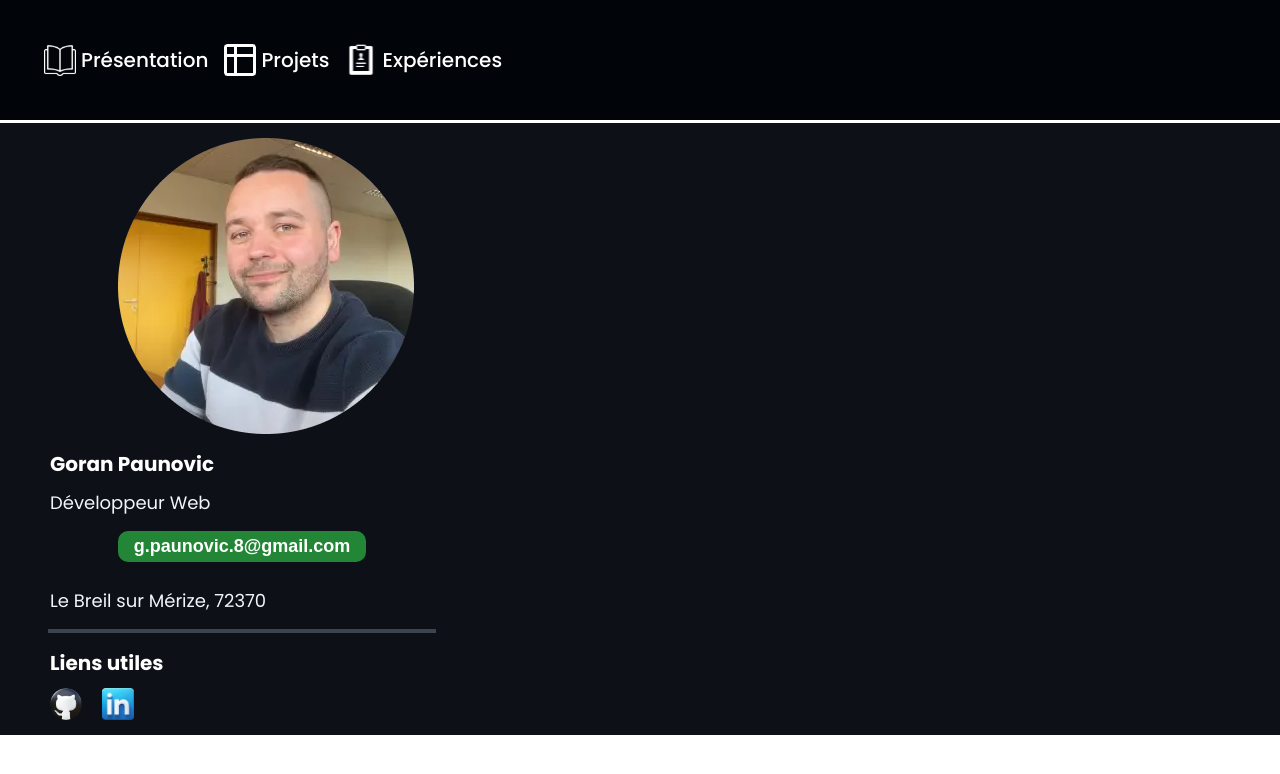
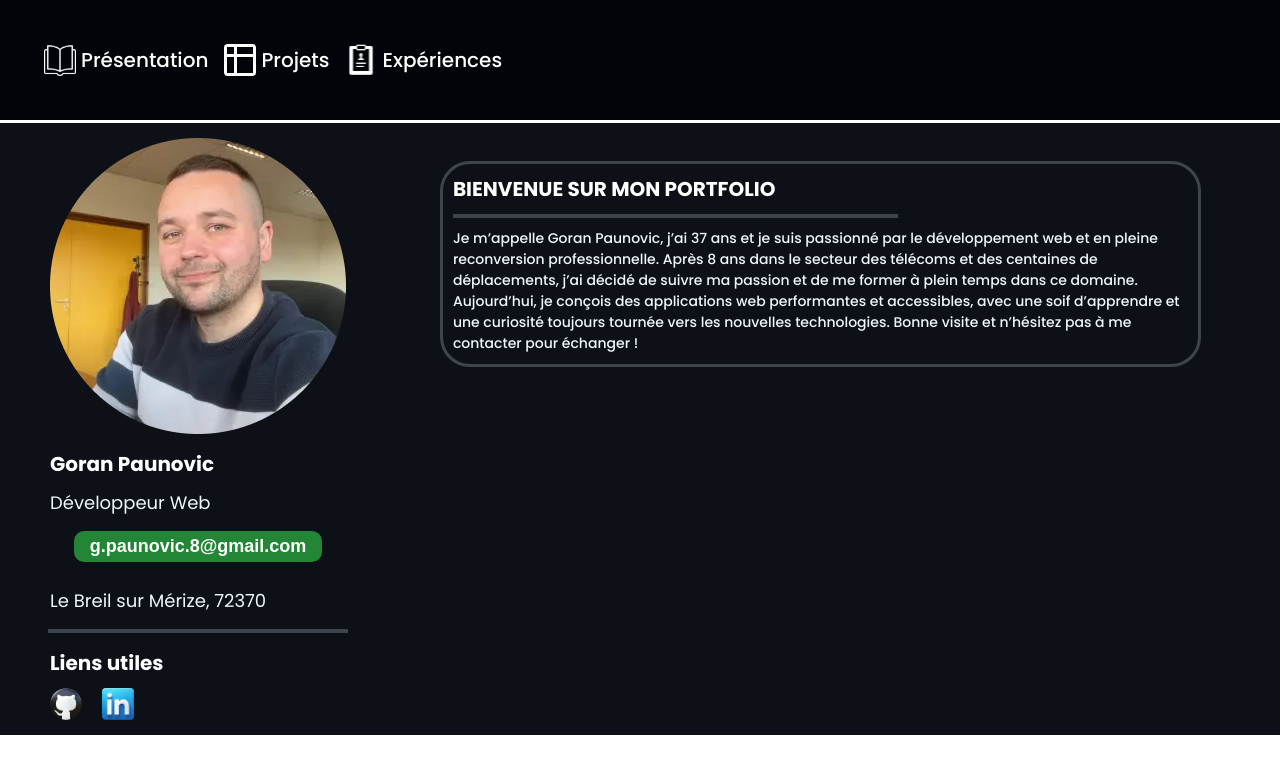
Before and after one commit to gpaunovic72/PortFolio, a React (Vite) app: page / in a window 1280 px wide. Shown: the top 774 px of the page. Built offline with nearby package versions, Linux system fonts and the light colour scheme.

Commit message:
Ajout du composant de présentation

```diff
--- a/src/App.css
+++ b/src/App.css
@@ -7,7 +7,7 @@
 html {
   scroll-behavior: smooth;
   max-width: 1440px;
-  margin: auto;
+  margin: 0 auto;
   width: 100%;
   font-family: "Poppins", sans-serif;
 }
--- a/src/components/PictureProfile/PictureProfile.scss
+++ b/src/components/PictureProfile/PictureProfile.scss
@@ -3,17 +3,14 @@
 .picture {
   width: 112px;
   height: 118px;
-  margin-top: 15px;
 
   @include tablet {
     width: 170px;
     height: 177px;
-    margin-left: 85px;
   }
 
   @include desktop {
     width: 296px;
     height: 296px;
-    margin-left: 118px;
   }
 }
--- /dev/null
+++ b/src/components/Presentation/Presentation.scss
@@ -0,0 +1,54 @@
+@import "../../styles/variables.scss";
+@import "../../styles/mixin.scss";
+
+.presentation {
+  display: flex;
+  align-items: center;
+  flex-direction: column;
+  border-top: 3px solid $color-border;
+  gap: 10px;
+  padding: 15px 30px;
+
+  &__title {
+    text-wrap: nowrap;
+    font-size: $font-size-title-mobile;
+    font-weight: $font-weight-bold;
+    color: $color-title;
+  }
+
+  &__separation {
+    border: 2px solid $color-border;
+    width: 63%;
+  }
+
+  &__text {
+    font-size: $font-size-text-mobile;
+    font-weight: $font-weight-medium;
+    color: $color-text;
+  }
+
+  @include tablet {
+    width: 80%;
+    border: 3px solid $color-border;
+    border-radius: 30px;
+    align-items: flex-start;
+    padding: 10px;
+
+    &__title {
+      font-size: $font-size-title-tab;
+    }
+
+    &__separation {
+      width: 90%;
+    }
+  }
+
+  @include desktop {
+    &__separation {
+      width: 60%;
+    }
+    &__text {
+      font-size: $font-size-infos-mobile;
+    }
+  }
+}
--- /dev/null
+++ b/src/components/Presentation/index.jsx
@@ -0,0 +1,17 @@
+import PropTypes from "prop-types";
+import "../Presentation/Presentation.scss";
+
+export default function Presentation({ title, text }) {
+  return (
+    <div className="presentation">
+      <h1 className="presentation__title">{title}</h1>
+      <hr className="presentation__separation"></hr>
+      <p className="presentation__text">{text}</p>
+    </div>
+  );
+}
+
+Presentation.propTypes = {
+  title: PropTypes.string.isRequired,
+  text: PropTypes.string.isRequired,
+};
--- a/src/pages/Home/Home.scss
+++ b/src/pages/Home/Home.scss
@@ -5,8 +5,8 @@
   background: $secondary-color;
   height: 100%;
   display: flex;
+  align-items: center;
   flex-direction: column;
-  align-items: center;
   margin-top: 3px;
 
   &__profil {
@@ -24,6 +24,7 @@
 
   @include tablet {
     align-items: flex-start;
+    flex-direction: row;
 
     &__profil {
       width: 32%;
@@ -40,4 +41,13 @@
       width: 30%;
     }
   }
+
+  &__presentation {
+    @include flex-center;
+
+    @include tablet {
+      margin-top: 38px;
+      width: 100%;
+    }
+  }
 }
--- a/src/pages/Home/index.jsx
+++ b/src/pages/Home/index.jsx
@@ -2,20 +2,29 @@ import Picture from "../../assets/photographie-goran-paunovic.webp";
 import Links from "../../components/Links";
 import ModalButton from "../../components/ModalButton";
 import PictureProfile from "../../components/PictureProfile";
+import Presentation from "../../components/presentation";
 import Contact from "../../components/Profil";
 import "../Home/Home.scss";
 
 export default function Home() {
   return (
     <div className="home">
-      <PictureProfile picture={Picture} name="Goran Paunovic" />
-      <div className="home__profil">
+      <section className="home__profil">
+        <PictureProfile picture={Picture} name="Goran Paunovic" />
         <Contact name="Goran Paunovic" text="Développeur Web" />
         <ModalButton />
         <Contact name="" text="Le Breil sur Mérize, 72370" />
         <hr className="home__profil--separation"></hr>
         <Links title="Liens utiles" />
-      </div>
+      </section>
+      <section className="home__presentation">
+        <Presentation
+          title="BIENVENUE SUR MON PORTFOLIO"
+          text="Je m’appelle Goran Paunovic, j’ai 37 ans et je suis passionné par le développement web et en pleine reconversion professionnelle. Après 8 ans dans le secteur des télécoms et des centaines de déplacements, j’ai décidé de suivre ma passion et de me former à plein temps dans ce domaine.
+Aujourd’hui, je conçois des applications web performantes et accessibles, avec une soif d’apprendre et une curiosité toujours tournée vers les nouvelles technologies.
+Bonne visite et n’hésitez pas à me contacter pour échanger !"
+        />
+      </section>
     </div>
   );
 }
```
